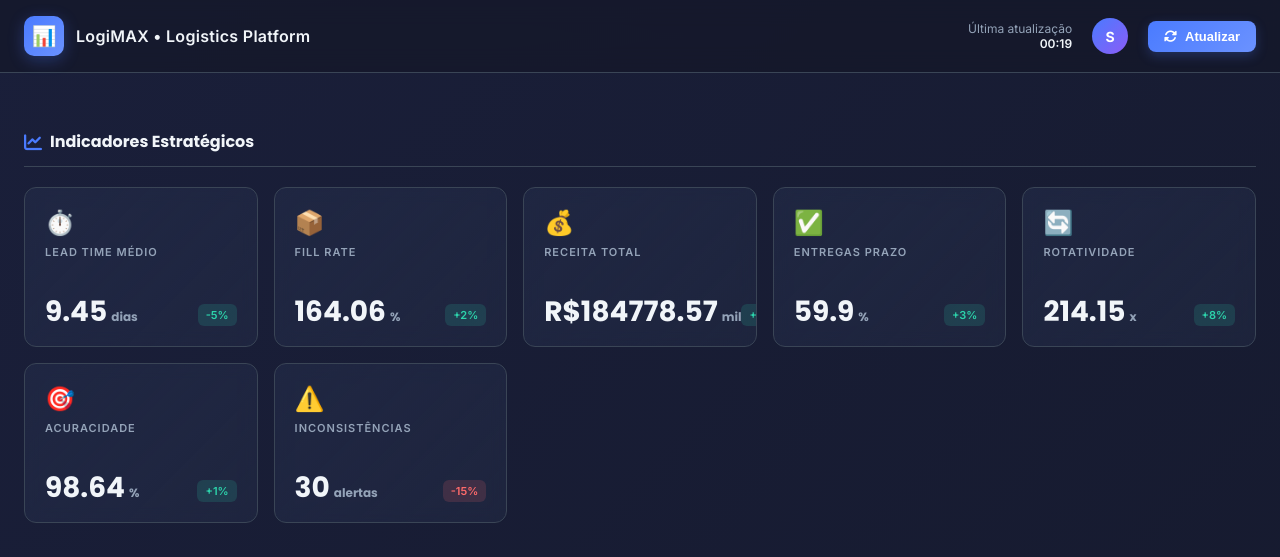
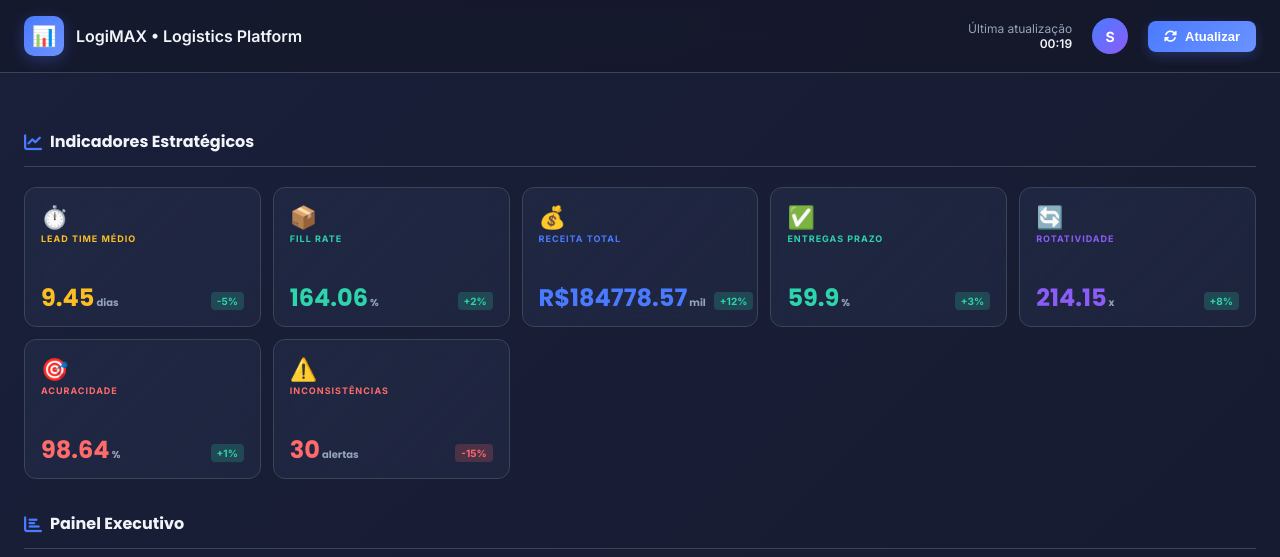
Before and after one commit to SamLoboTi/LOGIMAX.PROJETO-, a Flask app: page / in a window 1280 px wide. Shown: the top 557 px of the page. Run offline with Flask 3, Linux system fonts and the light colour scheme.

Commit message:
Frontend SaaS Enterprise Premium - Grid 6+1 com cores vibrantes, gráficos especializados (Line+SLA, Stacked Bar, Bar ordenado)

```diff
--- a/templates/index.html
+++ b/templates/index.html
@@ -15,24 +15,18 @@
         }
 
         :root {
-            /* Cores Base - Padrão Imagem */
             --bg-primary: #1a1f3a;
             --bg-secondary: #242d4a;
             --bg-tertiary: #2d3855;
-
-            /* Acentos */
             --primary: #4a7bff;
             --primary-light: #6b92ff;
             --success: #2dd4ac;
             --warning: #fbbf24;
             --error: #ff6b6b;
-
-            /* Textos */
+            --info: #8b5cf6;
             --text-primary: #f1f5f9;
             --text-secondary: #94a3b8;
             --text-muted: #64748b;
-
-            /* Borders */
             --border: #3a4556;
             --border-light: #4a5568;
         }
@@ -50,15 +44,12 @@
         }
 
         .container {
-            max-width: 1400px;
+            max-width: 1600px;
             margin: 0 auto;
             padding: 24px;
         }
 
-        /* ═══════════════════════════════════════════════════════════════ */
         /* HEADER */
-        /* ═══════════════════════════════════════════════════════════════ */
-
         header {
             position: sticky;
             top: 0;
@@ -102,7 +92,6 @@
             font-size: 16px;
             font-weight: 600;
             color: var(--text-primary);
-            letter-spacing: 0.3px;
         }
 
         .header-right {
@@ -203,8 +189,8 @@
 
         .kpis-grid {
             display: grid;
-            grid-template-columns: repeat(auto-fit, minmax(200px, 1fr));
-            gap: 16px;
+            grid-template-columns: repeat(6, 1fr);
+            gap: 12px;
             margin-bottom: 24px;
         }
 
@@ -213,8 +199,8 @@
             backdrop-filter: blur(8px);
             border: 1px solid var(--border);
             border-radius: 12px;
-            padding: 20px;
-            height: 160px;
+            padding: 16px;
+            height: 140px;
             display: flex;
             flex-direction: column;
             justify-content: space-between;
@@ -229,7 +215,7 @@
             top: 0;
             left: 0;
             right: 0;
-            height: 3px;
+            height: 2px;
             background: linear-gradient(90deg, transparent, var(--primary), transparent);
             opacity: 0;
             transition: opacity 0.3s ease;
@@ -246,68 +232,87 @@
             opacity: 1;
         }
 
-        .kpi-top {
-            display: flex;
-            justify-content: space-between;
-            align-items: flex-start;
+        .kpi-card.kpi-1 .kpi-label { color: var(--warning); font-weight: 700; }
+        .kpi-card.kpi-1 .kpi-value { color: var(--warning); }
+        .kpi-card.kpi-1 .kpi-icon { color: var(--warning); }
+
+        .kpi-card.kpi-2 .kpi-label { color: var(--success); font-weight: 700; }
+        .kpi-card.kpi-2 .kpi-value { color: var(--success); }
+        .kpi-card.kpi-2 .kpi-icon { color: var(--success); }
+
+        .kpi-card.kpi-3 .kpi-label { color: var(--primary); font-weight: 700; }
+        .kpi-card.kpi-3 .kpi-value { color: var(--primary); }
+        .kpi-card.kpi-3 .kpi-icon { color: var(--primary); }
+
+        .kpi-card.kpi-4 .kpi-label { color: var(--success); font-weight: 700; }
+        .kpi-card.kpi-4 .kpi-value { color: var(--success); }
+        .kpi-card.kpi-4 .kpi-icon { color: var(--success); }
+
+        .kpi-card.kpi-5 .kpi-label { color: var(--info); font-weight: 700; }
+        .kpi-card.kpi-5 .kpi-value { color: var(--info); }
+        .kpi-card.kpi-5 .kpi-icon { color: var(--info); }
+
+        .kpi-card.kpi-6 .kpi-label { color: var(--error); font-weight: 700; }
+        .kpi-card.kpi-6 .kpi-value { color: var(--error); }
+        .kpi-card.kpi-6 .kpi-icon { color: var(--error); }
+
+        .kpi-card.kpi-7 .kpi-label { color: var(--error); font-weight: 700; }
+        .kpi-card.kpi-7 .kpi-value { color: var(--error); }
+        .kpi-card.kpi-7 .kpi-icon { color: var(--error); }
+
+        .kpi-icon {
+            font-size: 22px;
+            margin-bottom: 4px;
         }
 
-        .kpi-icon {
-            font-size: 24px;
-        }
-
-        .kpi-icon.success { color: var(--success); }
-        .kpi-icon.warning { color: var(--warning); }
-        .kpi-icon.error { color: var(--error); }
-        .kpi-icon.primary { color: var(--primary); }
-
         .kpi-label {
-            font-size: 11px;
-            color: var(--text-secondary);
+            font-size: 9px;
             text-transform: uppercase;
             letter-spacing: 1px;
             font-weight: 600;
-            margin-top: 8px;
+            line-height: 1.2;
         }
 
         .kpi-bottom {
             display: flex;
             justify-content: space-between;
             align-items: flex-end;
+            gap: 8px;
         }
 
         .kpi-value {
             font-family: 'Poppins', sans-serif;
-            font-size: 28px;
+            font-size: 24px;
             font-weight: 700;
-            color: var(--text-primary);
             line-height: 1;
         }
 
         .kpi-unit {
-            font-size: 12px;
+            font-size: 10px;
             color: var(--text-secondary);
-            margin-left: 4px;
+            margin-left: 2px;
         }
 
         .kpi-change {
-            font-size: 11px;
-            font-weight: 600;
-            padding: 4px 8px;
-            border-radius: 6px;
-            background: rgba(45, 212, 172, 0.15);
+            font-size: 10px;
+            font-weight: 700;
+            padding: 3px 6px;
+            border-radius: 4px;
+            background: rgba(45, 212, 172, 0.2);
             color: var(--success);
+            white-space: nowrap;
         }
 
         .kpi-change.negative {
-            background: rgba(255, 107, 107, 0.15);
+            background: rgba(255, 107, 107, 0.2);
             color: var(--error);
         }
 
-        /* ═══════════════════════════════════════════════════════════════ */
-        /* CHARTS GRID - Padrão uniforme */
-        /* ═══════════════════════════════════════════════════════════════ */
+        .kpi-card.kpi-7 {
+            grid-column: 1;
+        }
 
+        /* CHARTS GRID */
         .charts-section {
             margin-bottom: 32px;
         }
@@ -563,13 +544,44 @@
             to { opacity: 1; transform: translateY(0); }
         }
 
-        /* ═══════════════════════════════════════════════════════════════ */
         /* RESPONSIVE */
-        /* ═══════════════════════════════════════════════════════════════ */
+        @media (max-width: 1400px) {
+            .kpis-grid {
+                grid-template-columns: repeat(5, 1fr);
+            }
 
-        @media (max-width: 1200px) {
             .charts-grid {
                 grid-template-columns: repeat(2, 1fr);
+            }
+
+            .kpi-card.kpi-6 {
+                grid-column: 1;
+            }
+
+            .kpi-card.kpi-7 {
+                grid-column: 2;
+            }
+        }
+
+        @media (max-width: 1024px) {
+            .kpis-grid {
+                grid-template-columns: repeat(4, 1fr);
+            }
+
+            .charts-grid {
+                grid-template-columns: 1fr;
+            }
+
+            .kpi-card.kpi-5 {
+                grid-column: 1;
+            }
+
+            .kpi-card.kpi-6 {
+                grid-column: 2;
+            }
+
+            .kpi-card.kpi-7 {
+                grid-column: 3;
             }
         }
 
@@ -766,22 +801,20 @@
                 const data = await response.json();
 
                 const kpis = [
-                    { icon: '⏱️', label: 'Lead Time Médio', value: data.lead_time_medio, unit: 'dias', type: 'success', change: '-5%' },
-                    { icon: '📦', label: 'Fill Rate', value: data.fill_rate, unit: '%', type: 'primary', change: '+2%' },
-                    { icon: '💰', label: 'Receita Total', value: 'R$' + data.custo_total, unit: 'mil', type: 'primary', change: '+12%' },
-                    { icon: '✅', label: 'Entregas Prazo', value: data.taxa_conformidade, unit: '%', type: 'success', change: '+3%' },
-                    { icon: '🔄', label: 'Rotatividade', value: data.rotatividade, unit: 'x', type: 'warning', change: '+8%' },
-                    { icon: '🎯', label: 'Acuracidade', value: data.acuracia, unit: '%', type: 'success', change: '+1%' },
-                    { icon: '⚠️', label: 'Inconsistências', value: Math.floor(Math.random() * 50), unit: 'alertas', type: 'error', change: '-15%', changeClass: 'negative' }
+                    { class: 'kpi-1', icon: '⏱️', label: 'Lead Time Médio', value: data.lead_time_medio, unit: 'dias', change: '-5%' },
+                    { class: 'kpi-2', icon: '📦', label: 'Fill Rate', value: data.fill_rate, unit: '%', change: '+2%' },
+                    { class: 'kpi-3', icon: '💰', label: 'Receita Total', value: 'R$' + data.custo_total, unit: 'mil', change: '+12%' },
+                    { class: 'kpi-4', icon: '✅', label: 'Entregas Prazo', value: data.taxa_conformidade, unit: '%', change: '+3%' },
+                    { class: 'kpi-5', icon: '🔄', label: 'Rotatividade', value: data.rotatividade, unit: 'x', change: '+8%' },
+                    { class: 'kpi-6', icon: '🎯', label: 'Acuracidade', value: data.acuracia, unit: '%', change: '+1%' },
+                    { class: 'kpi-7', icon: '⚠️', label: 'Inconsistências', value: Math.floor(Math.random() * 50), unit: 'alertas', change: '-15%', changeClass: 'negative' }
                 ];
 
                 const html = kpis.map(kpi => `
-                    <div class="kpi-card">
-                        <div class="kpi-top">
-                            <div>
-                                <div class="kpi-icon ${kpi.type}">${kpi.icon}</div>
-                                <div class="kpi-label">${kpi.label}</div>
-                            </div>
+                    <div class="kpi-card ${kpi.class}">
+                        <div>
+                            <div class="kpi-icon">${kpi.icon}</div>
+                            <div class="kpi-label">${kpi.label}</div>
                         </div>
                         <div class="kpi-bottom">
                             <div class="kpi-value">${kpi.value}<span class="kpi-unit">${kpi.unit}</span></div>
@@ -824,7 +857,7 @@
                     <div class="chart-container">
                         <div class="chart-header">
                             <div class="chart-title">
-                                <i class="fas fa-pie-chart"></i> Status Pedidos
+                                <i class="fas fa-bars"></i> Status Pedidos
                             </div>
                         </div>
                         <div class="chart-wrapper">
@@ -847,9 +880,9 @@
                 document.getElementById('charts-container').innerHTML = html;
 
                 setTimeout(() => {
-                    createChart('chart-pedidos', 'line', pedidos.labels, pedidos.data, ['#4a7bff']);
-                    createChart('chart-status', 'doughnut', status.labels, status.data, ['#2dd4ac', '#4a7bff', '#ff6b6b']);
-                    createChart('chart-custos', 'bar', custos.labels, custos.data, ['#fbbf24']);
+                    createLineChart('chart-pedidos', pedidos.labels, pedidos.data);
+                    createStackedBarChart('chart-status', status.labels, status.data);
+                    createBarChart('chart-custos', custos.labels, custos.data);
                 }, 100);
 
             } catch (error) {
@@ -858,7 +891,90 @@
             }
         }
 
-        function createChart(chartId, type, labels, data, colors) {
+        function createLineChart(chartId, labels, data) {
+            const canvas = document.getElementById(chartId);
+            if (!canvas) return;
+
+            if (charts[chartId]) {
+                charts[chartId].destroy();
+            }
+
+            const ctx = canvas.getContext('2d');
+            const gradient = ctx.createLinearGradient(0, 0, 0, 400);
+            gradient.addColorStop(0, 'rgba(74, 123, 255, 0.2)');
+            gradient.addColorStop(1, 'rgba(74, 123, 255, 0)');
+
+            charts[chartId] = new Chart(ctx, {
+                type: 'line',
+                data: {
+                    labels: labels,
+                    datasets: [
+                        {
+                            label: 'Lead Time Real',
+                            data: data,
+                            borderColor: '#4a7bff',
+                            backgroundColor: gradient,
+                            borderWidth: 3,
+                            fill: true,
+                            tension: 0.4,
+                            pointRadius: 4,
+                            pointBackgroundColor: '#4a7bff',
+                            pointBorderColor: '#fff',
+                            pointBorderWidth: 2,
+                            pointHoverRadius: 6
+                        },
+                        {
+                            label: 'Meta SLA',
+                            data: Array(labels.length).fill(8),
+                            borderColor: '#2dd4ac',
+                            borderWidth: 2,
+                            borderDash: [5, 5],
+                            fill: false,
+                            tension: 0.4,
+                            pointRadius: 0,
+                            pointHoverRadius: 5
+                        }
+                    ]
+                },
+                options: {
+                    responsive: true,
+                    maintainAspectRatio: false,
+                    plugins: {
+                        legend: {
+                            display: true,
+                            position: 'bottom',
+                            labels: {
+                                color: '#f1f5f9',
+                                padding: 16,
+                                font: { size: 12, family: "'Inter', sans-serif" }
+                            }
+                        },
+                        tooltip: {
+                            backgroundColor: 'rgba(0, 0, 0, 0.8)',
+                            padding: 12,
+                            titleFont: { size: 12 },
+                            bodyFont: { size: 11 },
+                            borderColor: '#4a7bff',
+                            borderWidth: 1
+                        }
+                    },
+                    scales: {
+                        y: {
+                            beginAtZero: true,
+                            grid: { color: 'rgba(58, 69, 86, 0.2)', drawBorder: false },
+                            ticks: { color: '#94a3b8', font: { size: 11 } },
+                            title: { display: true, text: 'Dias', color: '#94a3b8' }
+                        },
+                        x: {
+                            grid: { display: false },
+                            ticks: { color: '#94a3b8', font: { size: 11 } }
+                        }
+                    }
+                }
+            });
+        }
+
+        function createStackedBarChart(chartId, labels, data) {
             const canvas = document.getElementById(chartId);
             if (!canvas) return;
 
@@ -868,26 +984,40 @@
 
             const ctx = canvas.getContext('2d');
             charts[chartId] = new Chart(ctx, {
-                type: type,
+                type: 'bar',
                 data: {
                     labels: labels,
-                    datasets: [{
-                        label: 'Valores',
-                        data: data,
-                        backgroundColor: type === 'doughnut' ? colors : colors[0],
-                        borderColor: type === 'doughnut' ? 'transparent' : colors[0],
-                        borderWidth: 2,
-                        tension: 0.4,
-                        fill: type === 'line',
-                        borderRadius: type === 'bar' ? 6 : 0
-                    }]
+                    datasets: [
+                        {
+                            label: 'Emitido',
+                            data: data.map(d => d * 0.3),
+                            backgroundColor: '#4a7bff',
+                            borderRadius: 6,
+                            borderSkipped: false
+                        },
+                        {
+                            label: 'Aprovado',
+                            data: data.map(d => d * 0.5),
+                            backgroundColor: '#2dd4ac',
+                            borderRadius: 6,
+                            borderSkipped: false
+                        },
+                        {
+                            label: 'Cancelado',
+                            data: data.map(d => d * 0.2),
+                            backgroundColor: '#ff6b6b',
+                            borderRadius: 6,
+                            borderSkipped: false
+                        }
+                    ]
                 },
                 options: {
+                    indexAxis: 'y',
                     responsive: true,
                     maintainAspectRatio: false,
                     plugins: {
                         legend: {
-                            display: type === 'doughnut',
+                            display: true,
                             position: 'bottom',
                             labels: {
                                 color: '#f1f5f9',
@@ -896,17 +1026,73 @@
                             }
                         }
                     },
-                    scales: type !== 'doughnut' ? {
+                    scales: {
+                        x: {
+                            stacked: true,
+                            grid: { color: 'rgba(58, 69, 86, 0.2)', drawBorder: false },
+                            ticks: { color: '#94a3b8', font: { size: 11 } }
+                        },
+                        y: {
+                            stacked: true,
+                            grid: { display: false },
+                            ticks: { color: '#94a3b8', font: { size: 11 } }
+                        }
+                    }
+                }
+            });
+        }
+
+        function createBarChart(chartId, labels, data) {
+            const canvas = document.getElementById(chartId);
+            if (!canvas) return;
+
+            if (charts[chartId]) {
+                charts[chartId].destroy();
+            }
+
+            const sorted = labels.map((label, index) => ({ label, value: data[index] }))
+                .sort((a, b) => b.value - a.value);
+
+            const ctx = canvas.getContext('2d');
+            charts[chartId] = new Chart(ctx, {
+                type: 'bar',
+                data: {
+                    labels: sorted.map(d => d.label),
+                    datasets: [{
+                        label: 'Custo',
+                        data: sorted.map(d => d.value),
+                        backgroundColor: sorted.map((_, idx) => idx === 0 ? '#fbbf24' : '#4a7bff'),
+                        borderRadius: 6,
+                        borderSkipped: false
+                    }]
+                },
+                options: {
+                    indexAxis: 'x',
+                    responsive: true,
+                    maintainAspectRatio: false,
+                    plugins: {
+                        legend: { display: false },
+                        tooltip: {
+                            callbacks: {
+                                afterLabel: function(context) {
+                                    const total = context.dataset.data.reduce((a, b) => a + b, 0);
+                                    const percentage = ((context.parsed.y / total) * 100).toFixed(1);
+                                    return percentage + '% do total';
+                                }
+                            }
+                        }
+                    },
+                    scales: {
                         y: {
                             beginAtZero: true,
                             grid: { color: 'rgba(58, 69, 86, 0.2)', drawBorder: false },
-                            ticks: { color: '#94a3b8', font: { size: 12 } }
+                            ticks: { color: '#94a3b8', font: { size: 11 } }
                         },
                         x: {
                             grid: { display: false },
-                            ticks: { color: '#94a3b8', font: { size: 12 } }
+                            ticks: { color: '#94a3b8', font: { size: 11 } }
                         }
-                    } : {}
+                    }
                 }
             });
         }
```
Also changed, not shown: other parts of templates/index.html (+45 -50 lines).
